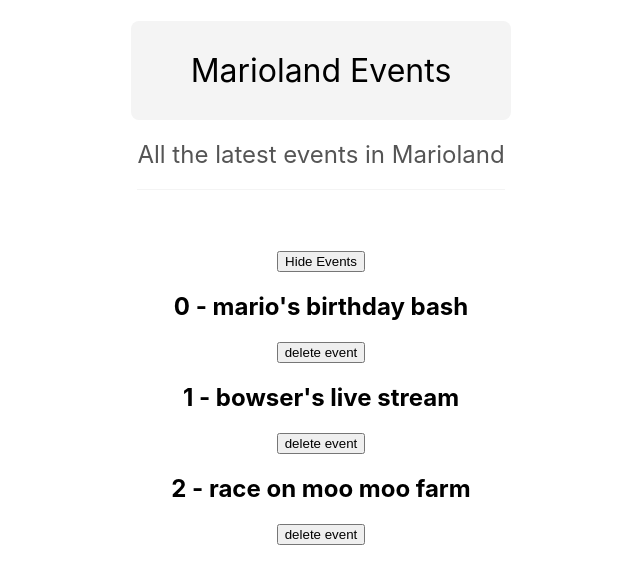
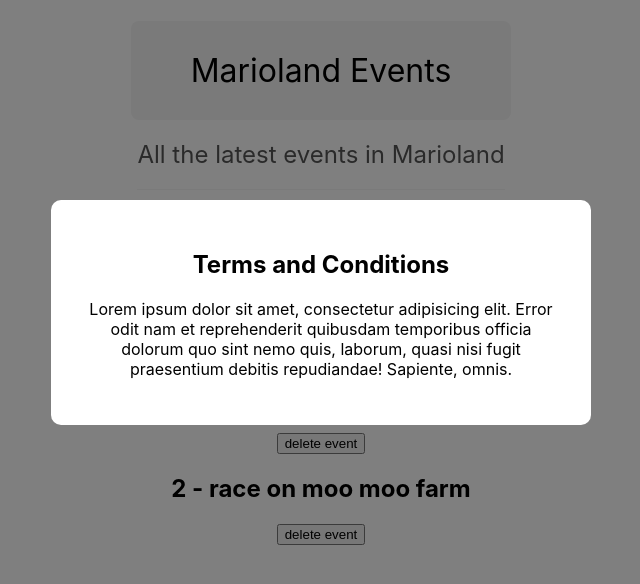
Before and after one commit to elvan/event-list-app-react-basics, a React (Create React App) app: page / in a window 1280 px wide. Shown: the top 584 px of the page, without its empty margins (319-959 px from the left). Built offline with nearby package versions, Linux system fonts and the light colour scheme.

Commit message:
make a modal component

```diff
--- a/src/App.js
+++ b/src/App.js
@@ -1,5 +1,6 @@
 import React, { useState } from 'react';
 import './App.css';
+import Modal from './components/Modal';
 import Title from './components/Title';
 
 function App() {
@@ -41,6 +42,16 @@ function App() {
             <button onClick={() => handleClick(event.id)}>delete event</button>
           </React.Fragment>
         ))}
+
+      <Modal>
+        <h2>Terms and Conditions</h2>
+        <p>
+          Lorem ipsum dolor sit amet, consectetur adipisicing elit. Error odit
+          nam et reprehenderit quibusdam temporibus officia dolorum quo sint
+          nemo quis, laborum, quasi nisi fugit praesentium debitis repudiandae!
+          Sapiente, omnis.
+        </p>
+      </Modal>
     </div>
   );
 }
--- /dev/null
+++ b/src/components/Modal.css
@@ -0,0 +1,15 @@
+.modal-backdrop {
+  position: fixed;
+  top: 0;
+  left: 0;
+  width: 100%;
+  height: 100%;
+  background: rgba(0, 0, 0, 0.5);
+}
+.modal {
+  padding: 30px;
+  max-width: 480px;
+  margin: 200px auto;
+  background: #fff;
+  border-radius: 10px;
+}
--- /dev/null
+++ b/src/components/Modal.js
@@ -0,0 +1,9 @@
+import './Modal.css';
+
+export default function Modal({ children }) {
+  return (
+    <div className='modal-backdrop'>
+      <div className='modal'>{children}</div>
+    </div>
+  );
+}
```
